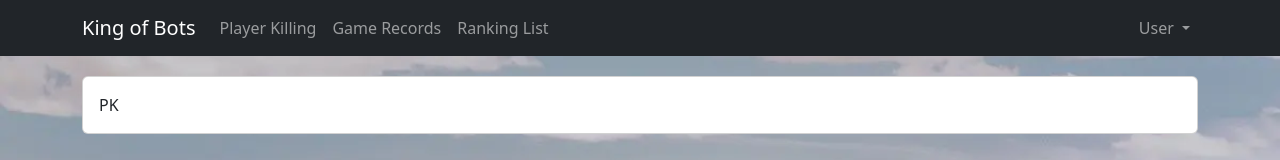
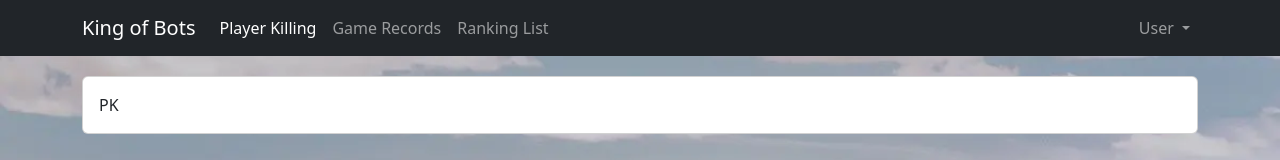
Before and after one commit to rmEleven/KingOfBots, a Vue app in the folder frontend/: page /pk/ in a window 1280 px wide. Shown: the top 160 px of the page. Built offline with nearby package versions, Linux system fonts and the light colour scheme.

Commit message:
导航栏item被选中后高亮

```diff
--- a/frontend/src/components/NavBar.vue
+++ b/frontend/src/components/NavBar.vue
@@ -11,13 +11,13 @@
             <div class="collapse navbar-collapse" id="navbarText">
                 <ul class="navbar-nav me-auto mb-2 mb-lg-0">
                     <li class="nav-item">
-                    <router-link class="nav-link" :to="{name: 'pk_index'}">Player Killing</router-link>
+                    <router-link class="nav-link" active-class="active" :to="{name: 'pk_index'}">Player Killing</router-link>
                     </li>
                     <li class="nav-item">
-                    <router-link class="nav-link" :to="{name: 'record_index'}">Game Records</router-link>
+                    <router-link class="nav-link" active-class="active" :to="{name: 'record_index'}">Game Records</router-link>
                     </li>
                     <li class="nav-item">
-                    <router-link class="nav-link" :to="{name: 'ranklist_index'}">Ranking List</router-link>
+                    <router-link class="nav-link" active-class="active" :to="{name: 'ranklist_index'}">Ranking List</router-link>
                     </li>
                 </ul>
                 <ul class="navbar-nav">
@@ -39,7 +39,8 @@
 </template>
 
 <script>
-
+export default {
+}
 </script>
 
 <style scoped>
```
